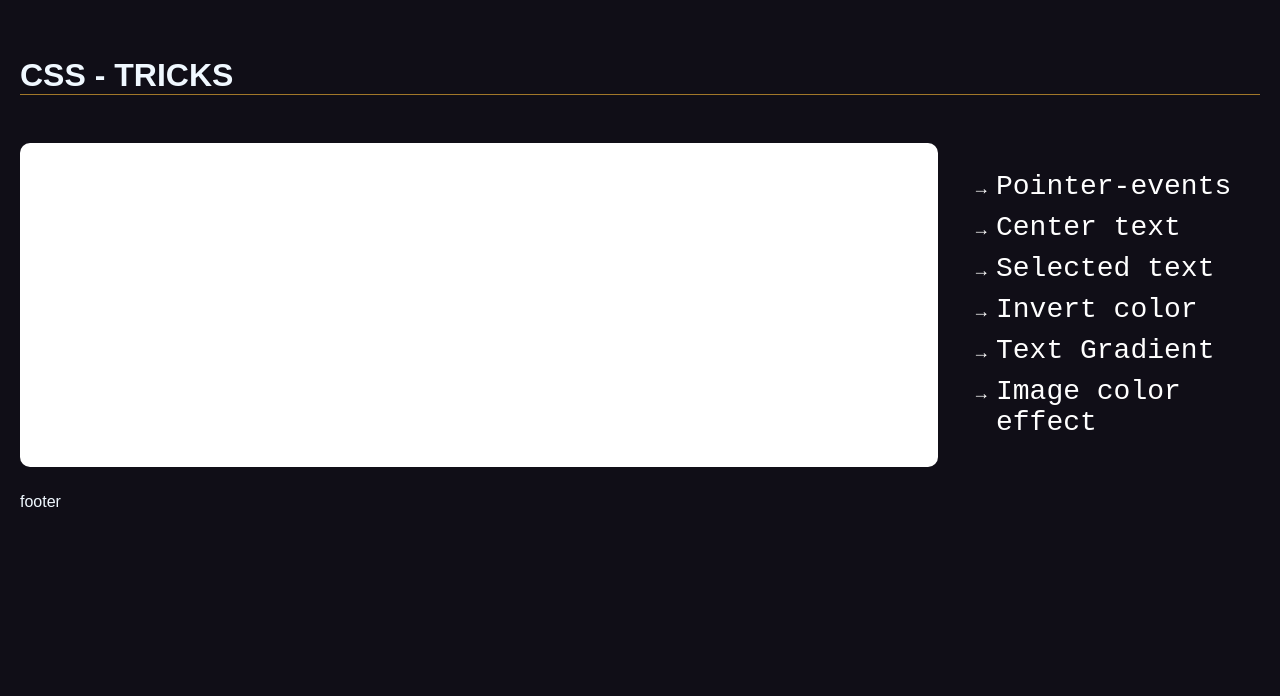
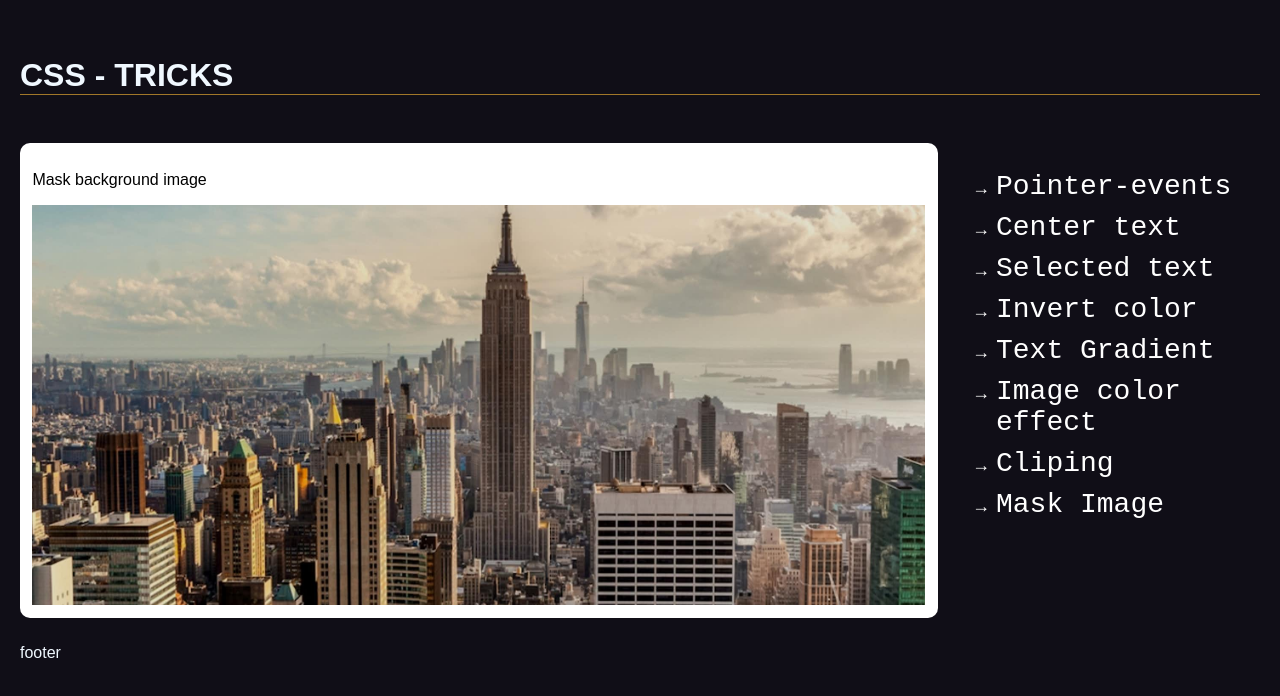
Before and after one commit to janix374/CSS-Tricks, a React (Create React App) app: page /style8 in a window 1280 px wide. Shown: the top 696 px of the page. Built offline with nearby package versions, Linux system fonts and the light colour scheme.

Commit message:
add new styles

```diff
--- a/src/components/MainComponent.js
+++ b/src/components/MainComponent.js
@@ -10,6 +10,8 @@ import Pselection from './UsefulThings/Pselection';
 import InvertColor from './UsefulThings/InvertColor';
 import TextGradient from './UsefulThings/TextGradient';
 import ImageColorEfect from './UsefulThings/ImageColorEfect';
+import Cliping from './UsefulThings/Cliping';
+import MaskImage from './UsefulThings/MaskImage';
 
 const MainComponent = () => {
     return (
@@ -22,6 +24,8 @@ const MainComponent = () => {
                 <Route exact path="/style4" component={InvertColor} />
                 <Route exact path="/style5" component={TextGradient} />
                 <Route exact path="/style6" component={ImageColorEfect} />
+                <Route exact path="/style7" component={Cliping} />
+                <Route exact path="/style8" component={MaskImage} />
             </Switch>
         </div>
     )
--- a/src/components/NavigationBar.js
+++ b/src/components/NavigationBar.js
@@ -23,6 +23,12 @@ const NavigationBar = () => {
             <li>
                 <Link to='/style6'>Image color effect</Link>
             </li>
+            <li>
+                <Link to='/style7'>Cliping</Link>
+            </li>
+            <li>
+                <Link to='/style8'>Mask Image</Link>
+            </li>
         </ul>
     )
 
--- a/src/components/UsefulThings/CenterText.js
+++ b/src/components/UsefulThings/CenterText.js
@@ -7,7 +7,7 @@ const CenterText = () => {
             <p>Line-height to center text in the middle of div</p>
 
             <div className='centertext'>
-               <p>Text in center of div</p>
+               <div> </div>
             </div>
 
         </div>
--- /dev/null
+++ b/src/components/UsefulThings/Cliping.js
@@ -0,0 +1,17 @@
+import React from 'react';
+import '../../styles/cliping.css';
+
+const Cliping = () => {
+    return (
+        <div>
+            <p>Cliping, clip-path: polygon... go to site https://bennettfeely.com/clippy/</p>
+
+            <div className='cliping'>
+
+            </div>
+
+        </div>
+    )
+}
+
+export default Cliping;
--- /dev/null
+++ b/src/components/UsefulThings/MaskImage.js
@@ -0,0 +1,17 @@
+import React from 'react';
+import '../../styles/maskimage.css';
+
+const MaskImage = () => {
+    return (
+        <div>
+            <p>Mask background image</p>
+
+            <div className='maskimage'>
+
+            </div>
+
+        </div>
+    )
+}
+
+export default MaskImage;
--- /dev/null
+++ b/src/styles/cliping.css
@@ -0,0 +1,7 @@
+.cliping{
+    width: 100%;
+    height: 50vh;
+    background-color: rgb(2, 221, 248);
+    clip-path: polygon(100% 0, 100% 52%, 38% 100%, 0 100%, 0 0);
+    position: relative;
+}
--- /dev/null
+++ b/src/styles/maskimage.css
@@ -0,0 +1,8 @@
+.maskimage{
+    background-image: url('../city-1.jpg');
+    -webkit-background-size: cover;
+    -moz-background-size: cover;
+    -o-background-size: cover;
+    background-size: cover;
+    height: 50vh;
+}
```
